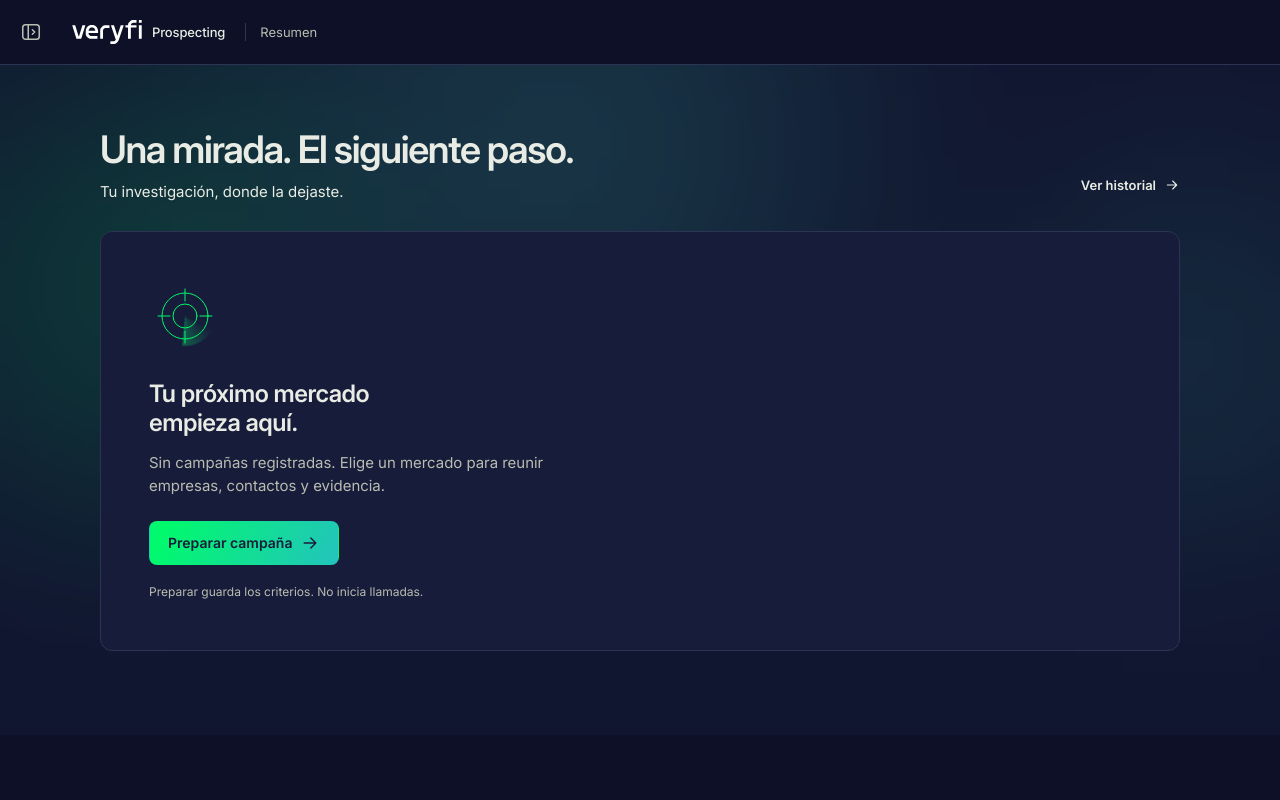
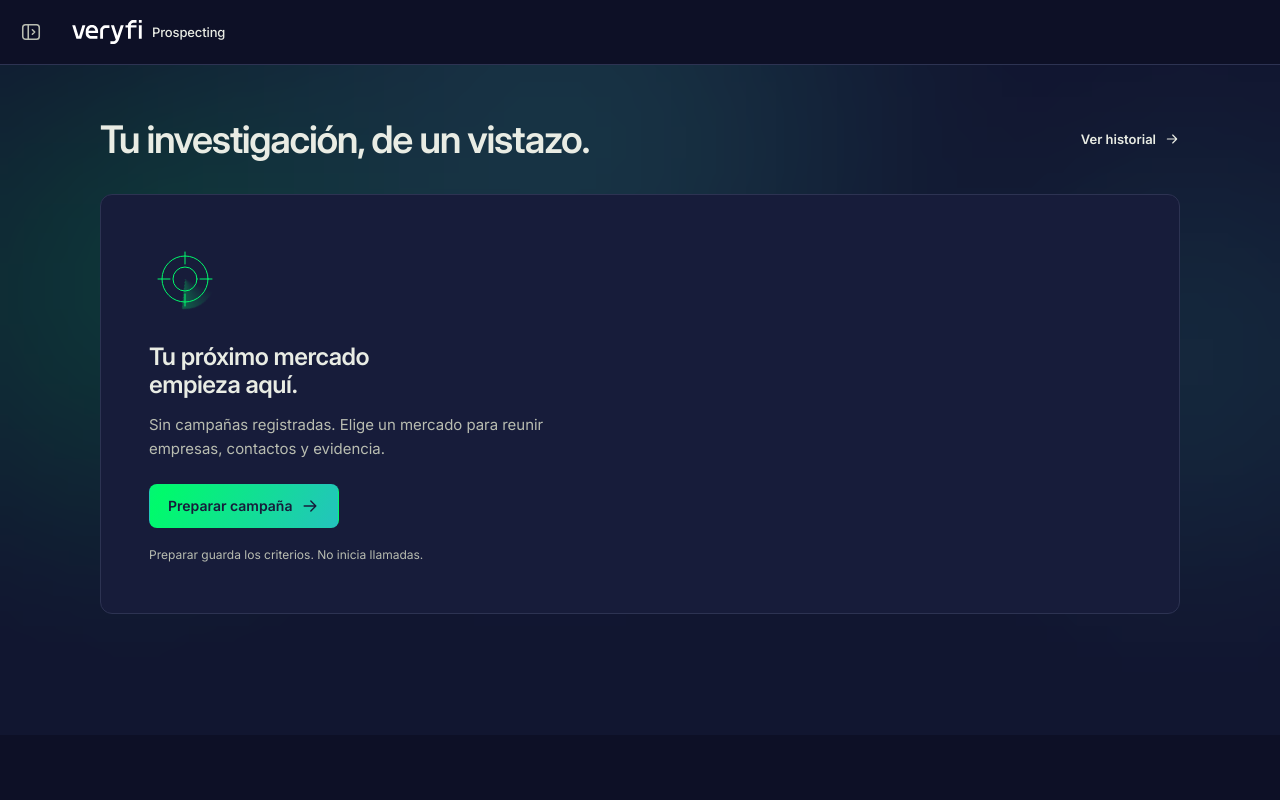
Before and after one commit to ThomasSerna/veryfi-prospecting, a Django app: template templates/pages/campaigns.html in a window 1280 px wide. Run offline with Django 5.2, Linux system fonts and the light colour scheme; the template is opened without the code that fills it, so the values that code supplies are empty.

Commit message:
refactor: simplificar resumen, navegación y lista de empresas

```diff
--- a/static/css/app.css
+++ b/static/css/app.css
@@ -408,25 +408,6 @@ button:disabled {
   border-bottom: 1px solid var(--line);
 }
 
-.breadcrumb {
-  display: flex;
-  align-items: center;
-  gap: 8px;
-  min-height: 40px;
-  color: var(--muted);
-  font-size: 0.8125rem;
-}
-
-.breadcrumb a {
-  color: var(--ink);
-  font-weight: 600;
-  text-decoration: none;
-}
-
-.breadcrumb a:hover {
-  text-decoration: underline;
-}
-
 .main-content {
   width: 100%;
   max-width: 1480px;
@@ -2053,9 +2034,6 @@ a.sequence-link:hover {
 
 /* Espacio de trabajo oscuro y lectura visual de las campañas. */
 svg { width: 20px; height: 20px; fill: none; stroke: currentColor; stroke-width: 1.7; stroke-linecap: round; stroke-linejoin: round; flex-shrink: 0; }
-.breadcrumb { flex: 1; min-width: 0; }
-.breadcrumb > a, .breadcrumb > span { flex-shrink: 1; min-width: 0; max-width: 240px; white-space: nowrap; overflow: hidden; text-overflow: ellipsis; }
-.breadcrumb > [aria-hidden='true'], .breadcrumb > a:first-child { flex-shrink: 0; overflow: visible; }
 .demo-notice { display: flex; align-items: center; gap: 8px; padding: 8px 0; background: transparent; border: 0; font-size: .75rem; margin-bottom: 18px; }
 .demo-notice svg { width: 16px; height: 16px; }
 .demo-notice strong { font-weight: 400; }
@@ -2183,7 +2161,6 @@ svg { width: 20px; height: 20px; fill: none; stroke: currentColor; stroke-width:
   .main-content {
     padding: 24px 20px;
   }
-  .topbar .breadcrumb { flex-basis: calc(100% - 70px); }
   .sequence-nav { width: 100%; justify-content: center; margin: 0; }
   h1 {
     font-size: 1.75rem;
--- a/static/css/navigation.css
+++ b/static/css/navigation.css
@@ -114,7 +114,6 @@ body[data-nav-open] .sidebar-close { display: inline-flex; }
 .workspace-brand { display: inline-flex; align-items: center; gap: 10px; flex-shrink: 0; min-height: 40px; color: var(--ink); text-decoration: none; }
 .workspace-brand img { width: 70px; height: 26px; object-fit: contain; }
 .workspace-brand span { font-size: .8125rem; font-weight: 500; letter-spacing: -.01em; }
-.topbar .breadcrumb::before { width: 1px; height: 18px; margin-right: 6px; background: var(--line); content: ''; }
 
 .sidebar {
   position: fixed;
@@ -256,7 +255,6 @@ body:has(.navigation-drawer[open]) { overflow: hidden; }
   .menu-toggle { left: 12px; top: 12px; }
   .topbar { padding-left: 60px; min-height: 64px; align-content: flex-start; }
   .workspace-brand img { width: 52px; height: 20px; }
-  .topbar .breadcrumb { flex-basis: 0; }
   body:not([data-nav-open]) .navigation-drawer[open] > .menu-toggle { left: min(228px, calc(88vw - 58px)); top: 24px; }
 }
 
--- a/static/css/workspace.css
+++ b/static/css/workspace.css
@@ -2,21 +2,20 @@
 .main-content:has(> .summary-background) { isolation: isolate; }
 .main-content:has(> .summary-background) .demo-notice { max-width: 1080px; margin-inline: auto; color: var(--ink); }
 .summary-background { position: fixed; inset: 0; z-index: -1; width: 100%; height: 100%; opacity: .55; pointer-events: none; }
-.home-panel { max-width: 1080px; margin: 36px auto 0; }
-.home-heading { display: flex; align-items: flex-end; justify-content: space-between; gap: 24px; margin-bottom: 28px; }
-.home-title { margin-bottom: 10px; font-size: 2.375rem; font-weight: 600; letter-spacing: -.035em; line-height: 1.08; }
+.home-panel { max-width: 1080px; margin: 24px auto 0; }
+.home-heading { display: flex; align-items: center; justify-content: space-between; gap: 24px; margin-bottom: 32px; }
+.home-title { max-width: 24ch; margin: 0; font-size: 2.375rem; font-weight: 600; letter-spacing: -.035em; line-height: 1.18; text-wrap: balance; }
 .reveal-line { display: inline-block; overflow: clip; padding-bottom: .12em; margin-bottom: -.12em; vertical-align: bottom; }
 .reveal-line > span { display: inline-block; }
-.home-intro { margin: 0; color: var(--ink); font-size: .9375rem; }
 .home-history-link { display: inline-flex; align-items: center; gap: 8px; padding: 8px 0; color: var(--ink); font-size: .8125rem; white-space: nowrap; text-decoration: none; }
 .home-history-link:hover { color: var(--ink); }
 .home-history-link svg { width: 16px; height: 16px; }
 .home-live-notice { margin-bottom: 18px; }
 
-.home-bento { display: grid; grid-template-columns: minmax(0, 1.65fr) minmax(0, 1fr); gap: 16px; }
+.home-bento { display: grid; grid-template-columns: minmax(0, 1.65fr) minmax(0, 1fr); gap: 24px; }
 
 /* Panel destacado: estado, mercado y un segmento por empresa encontrada. */
-.home-feature { display: flex; flex-direction: column; min-width: 0; padding: 26px 30px 30px; border-color: var(--line); background: linear-gradient(180deg, var(--surface-top), var(--surface) 58%); box-shadow: inset 0 1px 0 rgb(255 255 255 / 4%); }
+.home-feature { display: flex; flex-direction: column; min-width: 0; padding: 32px; border-color: var(--line); background: linear-gradient(180deg, var(--surface-top), var(--surface) 58%); box-shadow: inset 0 1px 0 rgb(255 255 255 / 4%); }
 .home-feature-meta { display: flex; align-items: center; justify-content: space-between; flex-wrap: wrap; gap: 10px 16px; }
 .feature-status, .feature-kind { display: inline-flex; align-items: center; }
 .feature-kind { gap: 2px; margin: 0; color: var(--muted); font-size: .8125rem; }
--- a/templates/base.html
+++ b/templates/base.html
@@ -8,9 +8,9 @@
   <meta name="color-scheme" content="dark">
   <title>{% block title %}Veryfi Prospecting{% endblock %}</title>
   <link rel="preload" href="{% static 'fonts/InterVariable.woff2' %}" as="font" type="font/woff2" crossorigin>
-  <link rel="stylesheet" href="{% static 'css/app.css' %}?v=colors-1">
-  <link rel="stylesheet" href="{% static 'css/workspace.css' %}?v=cloud-4">
-  <link rel="stylesheet" href="{% static 'css/navigation.css' %}?v=colors-1">
+  <link rel="stylesheet" href="{% static 'css/app.css' %}?v=layout-2">
+  <link rel="stylesheet" href="{% static 'css/workspace.css' %}?v=layout-2">
+  <link rel="stylesheet" href="{% static 'css/navigation.css' %}?v=layout-2">
   <link rel="stylesheet" href="{% static 'css/motion.css' %}?v=colors-1">
   <script src="{% static 'js/app.js' %}?v=colors-1" defer></script>
   <script src="{% static 'js/navigation.js' %}?v=colors-1" defer></script>
@@ -40,8 +40,6 @@
       <a class="skip-link" href="#main">Saltar al contenido</a>
       <header class="topbar">
         <a class="workspace-brand" href="{% url 'webapp:campaigns' %}" aria-label="Veryfi Prospecting, inicio"><img src="{% static 'img/veryfi-logo.svg' %}" alt="" width="70" height="26"><span>Prospecting</span></a>
-        <nav class="breadcrumb" aria-label="Ruta de navegación">{% block breadcrumb %}<span>Campañas</span>{% endblock %}</nav>
-        {% block topbar_actions %}{% endblock %}
       </header>
       <main id="main" class="main-content" tabindex="-1">
         {% if demo_mode %}<div class="notice notice-info demo-notice" role="note"><svg viewBox="0 0 24 24" aria-hidden="true"><circle cx="12" cy="12" r="9"/><path d="M12 11v6M12 7v1"/></svg><strong>Demostración con datos exclusivamente sintéticos.</strong></div>{% endif %}
--- a/templates/pages/campaign.html
+++ b/templates/pages/campaign.html
@@ -1,7 +1,6 @@
 {% extends 'base.html' %}
 {% load prospecting_ui %}
 {% block title %}{{ campaign|campaign_short_title }} · Veryfi Prospecting{% endblock %}
-{% block breadcrumb %}<a href="{% url 'webapp:campaign_history' %}">Historial</a><span aria-hidden="true">/</span><span>{{ campaign|campaign_short_title }}</span>{% endblock %}
 {% block content %}
 <div id="campaign-page" class="campaign-page" data-status-url="{% url 'webapp:status' campaign.id %}" data-running="{% if is_executing %}true{% else %}false{% endif %}" data-entering>
   <header class="campaign-head">
--- a/templates/pages/campaigns.html
+++ b/templates/pages/campaigns.html
@@ -1,16 +1,12 @@
 {% extends 'base.html' %}
 {% load static prospecting_ui %}
 {% block title %}Resumen · Veryfi Prospecting{% endblock %}
-{% block breadcrumb %}<span>Resumen</span>{% endblock %}
 {% block scripts %}<script src="{% static 'js/background.js' %}?v=cloud-4" defer></script>{% endblock %}
 {% block content %}
 <canvas class="summary-background" aria-hidden="true" hidden></canvas>
 <div class="home-panel" data-live-dashboard data-live-region="dashboard" data-entering>
   <header class="home-heading">
-    <div>
-      <h1 class="home-title"><span class="reveal-line"><span>Una mirada.</span></span> <span class="reveal-line"><span>El siguiente paso.</span></span></h1>
-      <p class="home-intro">Tu investigación, donde la dejaste.</p>
-    </div>
+    <h1 class="home-title"><span class="reveal-line"><span>Tu investigación, de un vistazo.</span></span></h1>
     <a class="text-link home-history-link" href="{% url 'webapp:campaign_history' %}">Ver historial <svg class="motion-arrow" viewBox="0 0 24 24" aria-hidden="true"><path d="M5 12h14m-6-6 6 6-6 6"/></svg></a>
   </header>
   {% if execution.is_executing %}<div class="notice notice-info home-live-notice" role="status"><strong>Investigación en curso.</strong> Abre la campaña para seguir sus resultados.</div>{% endif %}
@@ -67,7 +63,6 @@
       </div>
     </dl>
   </div>
-  <p class="home-footnote" data-live-swap>El resumen corresponde a {% if highlighted_is_active %}la campaña activa{% else %}la última campaña{% endif %}. La disponibilidad del contacto y la revisión son independientes.</p>
   {% else %}
   <section class="home-empty surface" data-motion-surface aria-labelledby="empty-title">
     <span class="empty-radar" aria-hidden="true"><svg class="empty-mark" viewBox="0 0 64 64"><circle cx="32" cy="32" r="23" pathLength="1"/><circle cx="32" cy="32" r="12" pathLength="1"/><path d="M32 5v12m0 30v12M5 32h12m30 0h12" pathLength="1"/></svg></span>
--- a/templates/pages/history.html
+++ b/templates/pages/history.html
@@ -1,7 +1,6 @@
 {% extends 'base.html' %}
 {% load static prospecting_ui %}
 {% block title %}Historial · Veryfi Prospecting{% endblock %}
-{% block breadcrumb %}<a href="{% url 'webapp:campaigns' %}">Resumen</a><span>/</span><span>Historial</span>{% endblock %}
 {% block scripts %}<script src="{% static 'js/background.js' %}?v=cloud-4" defer></script>{% endblock %}
 {% block content %}
 <canvas class="summary-background" aria-hidden="true" hidden></canvas>
--- a/templates/pages/new_campaign.html
+++ b/templates/pages/new_campaign.html
@@ -1,7 +1,6 @@
 {% extends 'base.html' %}
 {% load prospecting_ui %}
 {% block title %}Nueva campaña · Veryfi Prospecting{% endblock %}
-{% block breadcrumb %}<a href="{% url 'webapp:campaigns' %}">Campañas</a><span>/</span><span>Nueva campaña</span>{% endblock %}
 {% block content %}
 <header class="page-heading">
   <div>
```
Also changed, not shown: other parts of static/css/workspace.css (+16 -13 lines), templates/components/_campaign_results.html (+1 -7 lines), templates/pages/company.html (+5 -5 lines), tests/test_contact_match_view.py (+24 -6 lines), tests/test_redesign.py (+51 -0 lines).
